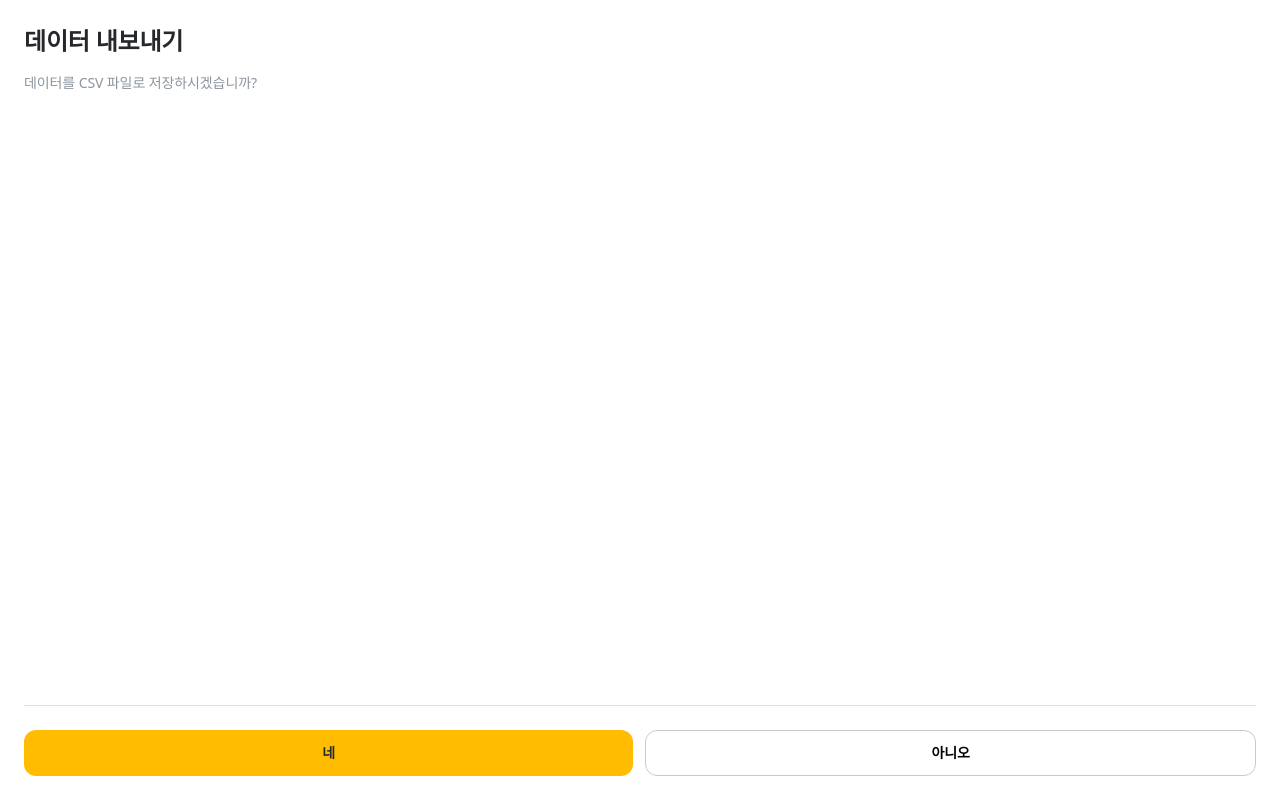
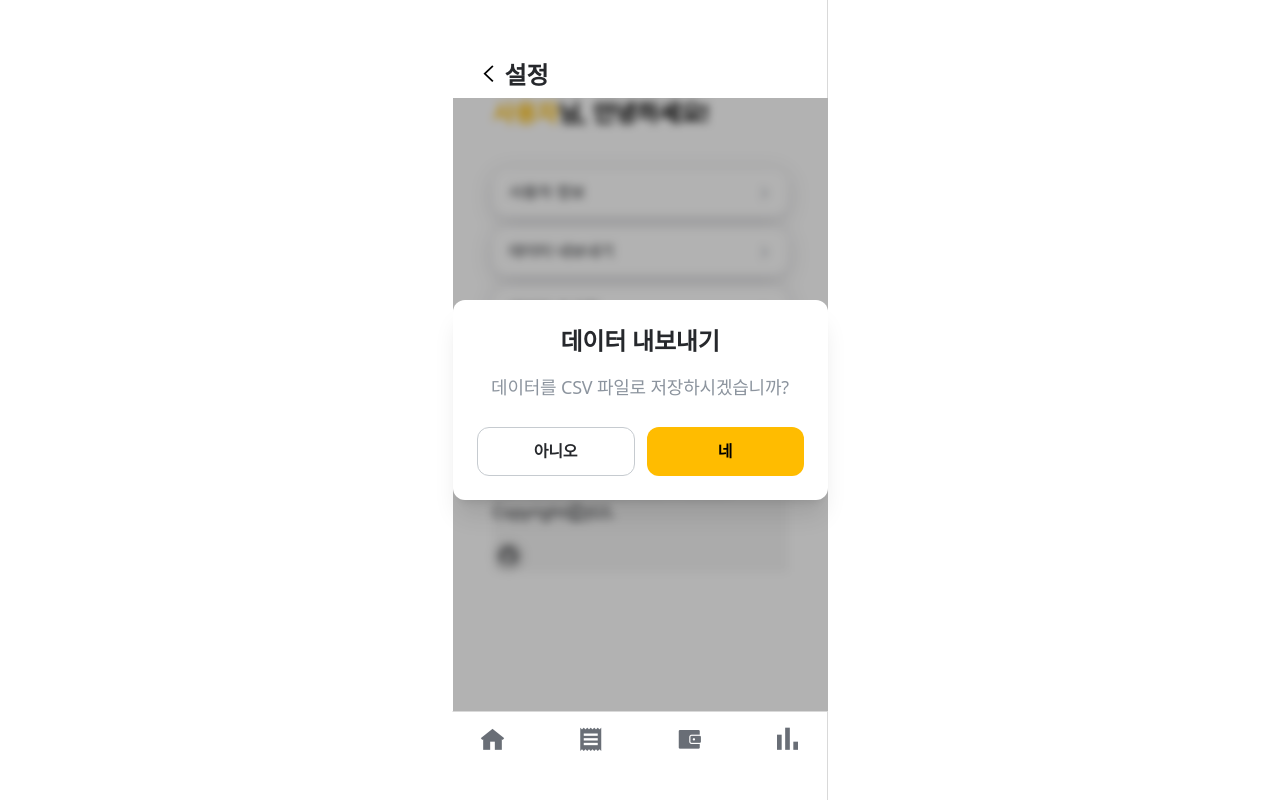
Before and after one commit to JGStudy/MoneyDefenseJGS, a Vue app in the folder MoneyDefenseJGS/: page /setting in a window 1280 px wide. Both pictures are taken after a click on the item "데이터 내보내기". Built offline with nearby package versions, Linux system fonts and the light colour scheme; what v-calendar would draw is missing.

Commit message:
Design: 하단바 셋팅 - footer에 팀원 이름 한줄로 표시 - 모달 팝업 켄텐츠사이즈로 맞춤

```diff
--- a/MoneyDefenseJGS/src/components/setting/RealFooter.vue
+++ b/MoneyDefenseJGS/src/components/setting/RealFooter.vue
@@ -6,8 +6,11 @@
     </div>
 
     <div class="mt-5 font-sans text-kb-ui-02">
-      <p>진짜기깔난스터디</p>
-      <p>김윤지 김려린 김하연 사윤민 유상은 조혜련 황선주</p>
+      <p class="text-body03">진짜기깔난스터디</p>
+      <!-- 이름 한줄로 표시 -->
+      <p class="text-[12px] text-kb-ui-06 whitespace-nowrap w-[80%] tracking-tight font-medium">
+        김윤지 김려린 김하연 사윤민 유상은 조혜련 황선주
+      </p>
       <p>Copyright©️JGS.</p>
     </div>
     <!-- GitHub 아이콘 -->
--- a/MoneyDefenseJGS/src/components/setting/SideModal.vue
+++ b/MoneyDefenseJGS/src/components/setting/SideModal.vue
@@ -1,51 +1,49 @@
 <template>
-  <Teleport to="body">
-    <div v-if="isRendered" class="fixed inset-0 z-50 flex">
-      <!-- 배경 딤처리 -->
-      <div class="flex-1 bg-black/30 backdrop-blur-sm" @click.self="$emit('close')" />
+  <!-- ✨ Teleport 제거 -->
+  <div v-if="isRendered" class="absolute inset-0 z-40 flex items-center justify-center font-sans">
+    <!-- ✅ 배경 딤 -->
+    <div class="absolute inset-0 bg-black/30 backdrop-blur-sm" @click.self="closeModal" />
 
-      <!-- 슬라이드 모달 -->
+    <!-- ✅ 컨테이너 박스: 크기 자동 + 중앙 정렬 -->
     <div
-        class="w-full h-full bg-white dark:bg-kb-dark-muted text-kb-ui-02 dark:text-kb-dark-text transition-transform duration-500 ease-in-out transform"
-        :class="isVisible ? 'translate-x-0' : 'translate-x-full'"
+      class="relative w-full max-w-sm bg-white dark:bg-kb-dark-line text-kb-ui-02 dark:text-kb-dark-text rounded-xl shadow-xl p-6 transition-all"
+      role="dialog"
+      aria-modal="true"
     >
-        <div class="p-6 flex flex-col h-full justify-between">
+      <!-- ✅ 콘텐츠 -->
       <div>
-            <h2 class="text-title02 font-semibold mb-4">
+        <h2 class="text-title02 font-bold mb-4 text-center">
           {{ modalTitle[type] || '설정' }}
         </h2>
-            <p class="text-body03 text-kb-ui-05 dark:text-kb-dark-subtext">
+        <p class="text-body01 text-kb-ui-05 dark:text-kb-dark-subtext leading-relaxed text-center">
           {{
             type === 'reset'
               ? '정말 초기화하시겠습니까?'
               : type === 'export'
                 ? '데이터를 CSV 파일로 저장하시겠습니까?'
-                    : `여기에 ${type} 내용`
+                : `이 작업을 진행하시겠습니까?`
           }}
         </p>
       </div>
 
-          <div
-            class="mt-6 flex justify-center gap-3 pt-6 border-t border-kb-ui-08 dark:border-kb-dark-line"
+      <!-- ✅ 버튼 -->
+      <div class="mt-6 flex justify-end gap-3">
+        <button
+          @click="closeModal"
+          class="px-5 py-3 rounded-xl text-body02 font-semibold border border-kb-ui-07 text-kb-ui-02 dark:text-kb-dark-text hover:bg-kb-ui-10 dark:hover:bg-kb-dark-muted transition w-full"
         >
-            <button
-              @click="handleSave"
-              class="px-5 py-3 rounded-xl text-body03 font-semibold bg-kb-yellow-positive text-kb-ui-02 dark:text-kb-dark-text hover:bg-kb-ui-10 dark:hover:bg-kb-dark-muted transition w-full"
-            >
-              네
+          아니오
         </button>
 
         <button
-              @click="$emit('close')"
-              class="px-5 py-3 rounded-xl text-body03 font-semibold border border-kb-ui-07 text-black hover:brightness-105 transition w-full"
+          @click="handleSave"
+          class="px-5 py-3 rounded-xl text-body02 font-semibold bg-kb-yellow-positive text-black hover:brightness-105 transition w-full"
         >
-              아니오
+          네
         </button>
       </div>
     </div>
   </div>
-    </div>
-  </Teleport>
 </template>
 
 <script setup>
--- a/MoneyDefenseJGS/src/pages/setting/SettingsPage.vue
+++ b/MoneyDefenseJGS/src/pages/setting/SettingsPage.vue
@@ -10,7 +10,6 @@
 
     <!-- 설정 리스트 -->
     <section class="mb-12">
-      <h2 class="text-title03 font-semibold mb-4">설정</h2>
       <ul class="space-y-3">
         <ListItem title="사용자 정보" @click="goToUserEdit" />
         <ListItem title="데이터 내보내기" @click="openModal('export')" />
@@ -31,6 +30,7 @@
 
     <!-- 푸터 -->
     <RealFooter class="mt-20" />
+    <BottomNavBar />
   </div>
 </template>
 
@@ -43,6 +43,7 @@ import ListItem from '@/components/setting/ListItem.vue'
 import SideModal from '@/components/setting/SideModal.vue'
 // import ToggleSwitchTheme from '@/components/setting/ToggleSwitchTheme.vue'
 import { useUserStore } from '@/stores/userStore'
+import BottomNavBar from '@/components/common/BottomNavBar.vue'
 
 const router = useRouter()
 const activeModal = ref(null)
--- a/MoneyDefenseJGS/src/pages/setting/UserEditPage.vue
+++ b/MoneyDefenseJGS/src/pages/setting/UserEditPage.vue
@@ -51,7 +51,7 @@
   </div>
 
   <!--  바텀바 -->
-  <BottomBar class="fixed bottom-0 left-0 right-0 z-0" />
+  <BottomBar />
 </template>
 
 <script setup>
```
Lines whose indentation alone changed are shown as unchanged.
